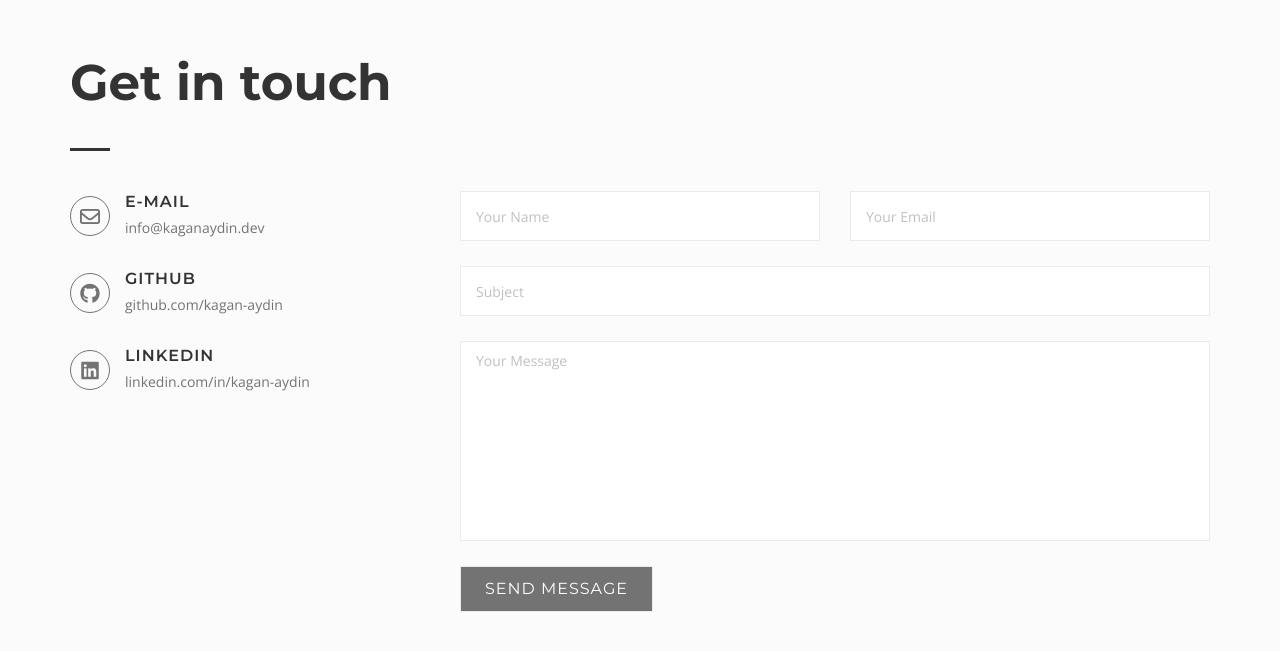
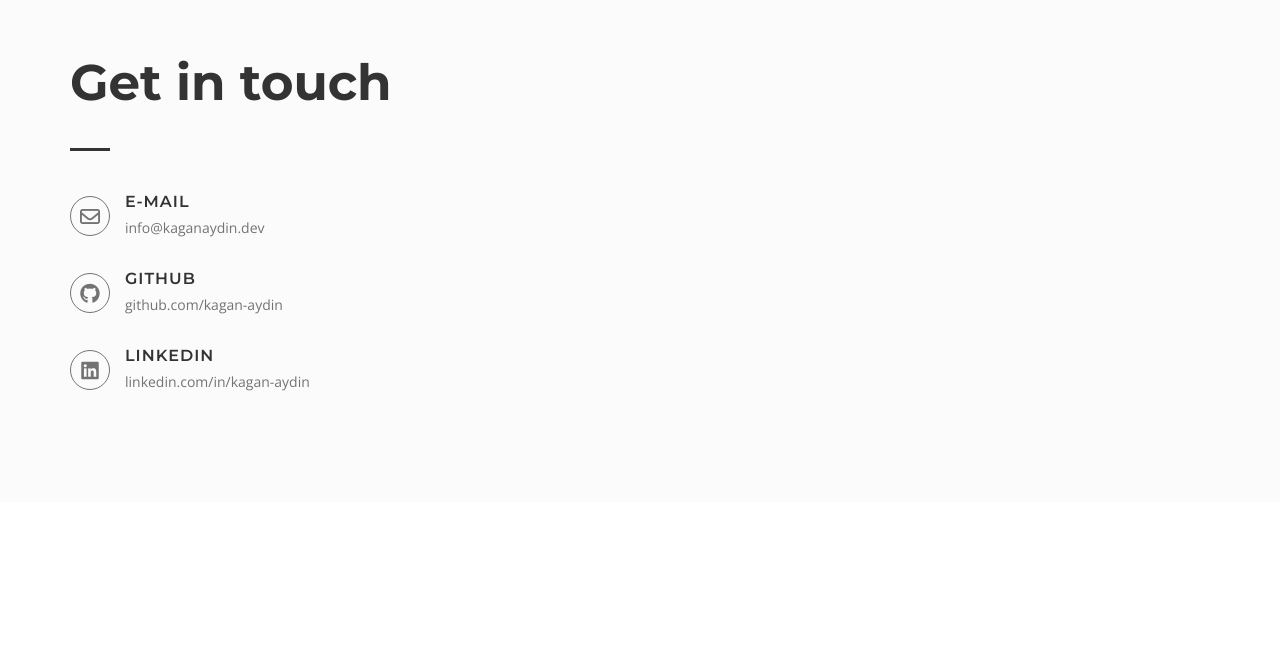
Before and after one commit to kagan-aydin/kagan-aydin.github.io, a plain HTML site: page index.html in a window 1280 px wide. Shown: the part 625-1276 px from the top of the page. After the commit the page ends 1228 px from the top, so only its background shows below. Drawn offline with nearby package versions, Linux system fonts and the light colour scheme.

Commit message:
Update index.html

```diff
--- a/index.html
+++ b/index.html
@@ -93,40 +93,7 @@
 				<!-- End / contact -->
 
 			</div>
-			<div class="col-md-7 col-lg-8 col-xs-offset-0 col-sm-offset-0 col-md-offset-0 col-lg-offset-1 ">
-				<div class="form-wrapper">
-					<form action="https://formspree.io/f/moqzygbn" method="POST">
-					<!-- form-item -->
-					<div class="form-item form-item--half">
-						<input class="form-control" type="text" name="input" placeholder="Your name" required/>
-					</div><!-- End / form-item -->
 
-
-					<!-- form-item -->
-					<div class="form-item form-item--half">
-						<input class="form-control" type="text" name="input" placeholder="Your email" required/>
-					</div><!-- End / form-item -->
-
-
-					<!-- form-item -->
-					<div class="form-item">
-						<input class="form-control" type="text" name="input" placeholder="Subject" required/>
-					</div><!-- End / form-item -->
-
-
-					<!-- form-item -->
-					<div class="form-item">
-						<textarea class="form-control" placeholder="Your message" name="message" style="min-height:200px;" required></textarea>
-					</div><!-- End / form-item -->
-
-
-					<!-- form-item -->
-					<div class="form-item">
-						<button class="md-btn md-btn--primary md-btn--lg" type="submit"/>Send Message</button>
-					</div><!-- End / form-item -->
-					</form>
-				</div>
-			</div>
 		</div>
 	</div>
 </section>
```
